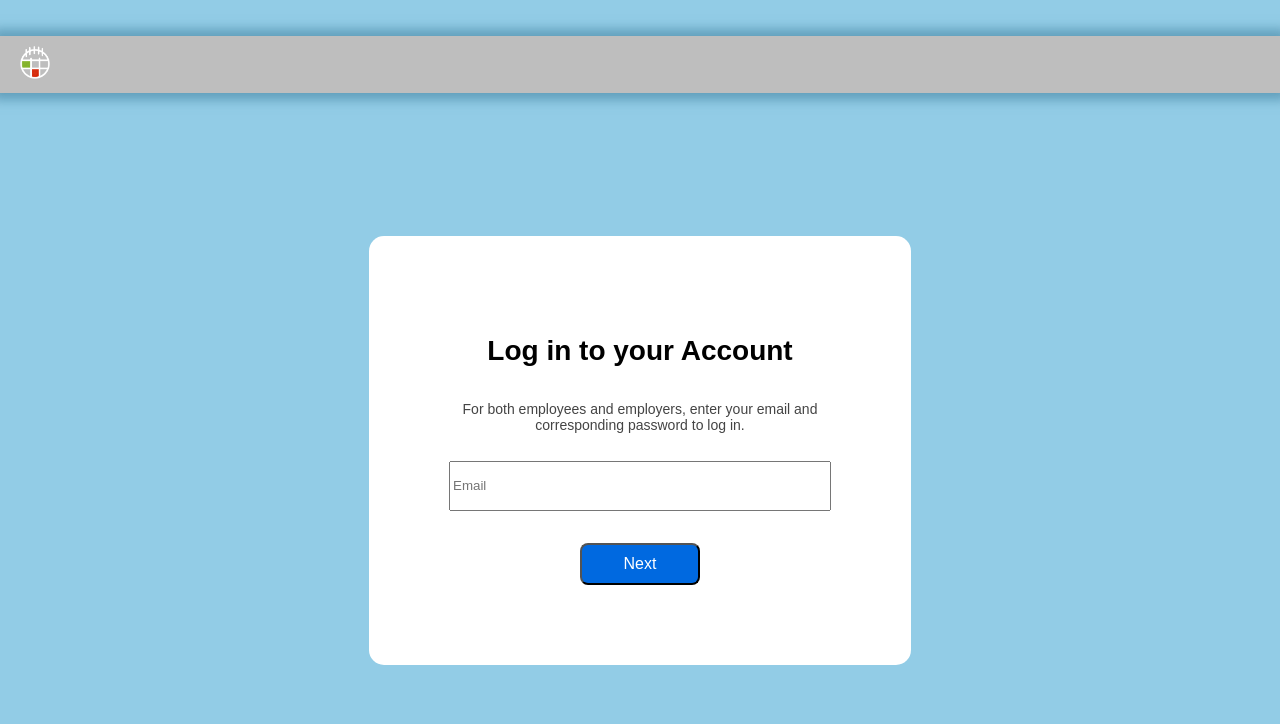
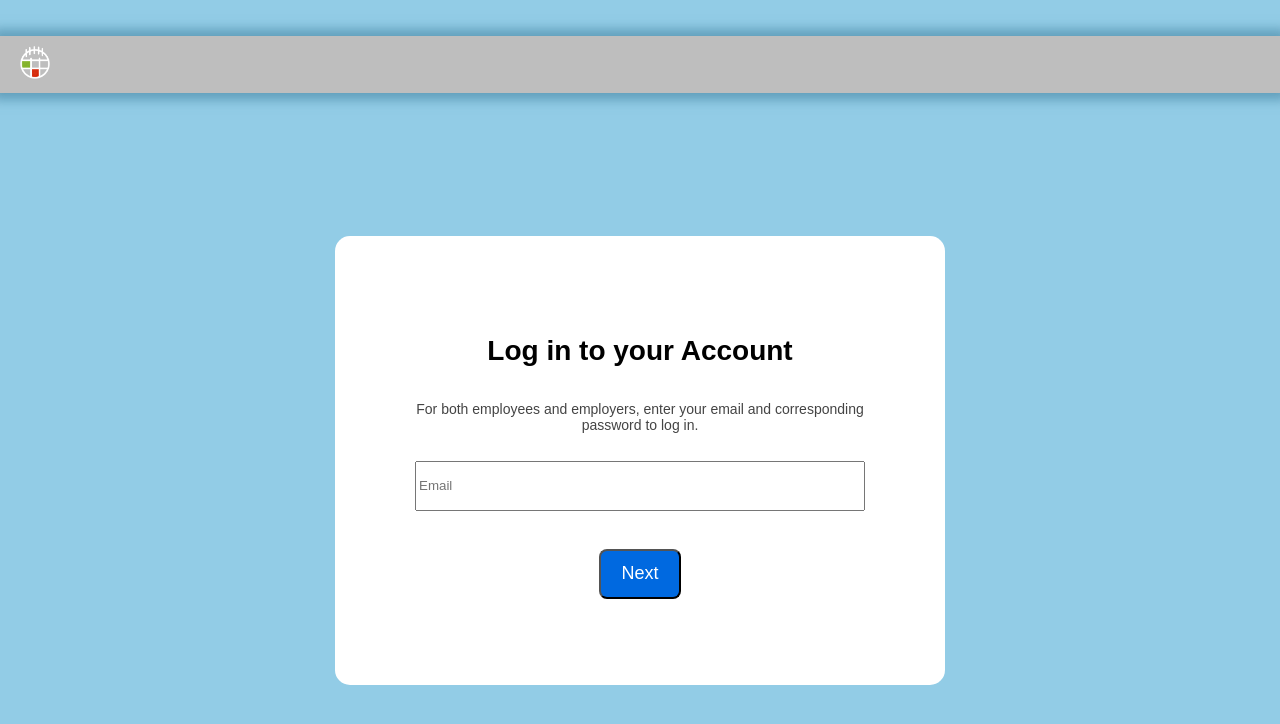
Before and after one commit to awkwardlook/Scheduler-App, a Vue app in the folder scheduler-app/: page /login in a window 1280 px wide. Shown: the top 724 px of the page. Built offline with nearby package versions, Linux system fonts and the light colour scheme; what vue-chartkick would draw is missing.

Commit message:
reusing button component for auth + landing page

```diff
--- a/scheduler-app/src/components/Button/Button.vue
+++ b/scheduler-app/src/components/Button/Button.vue
@@ -11,10 +11,10 @@
   transition-duration: 0.4s;
   color:white;
   background-color: #0069e0;
-  font-size: 24px;
-  height: 60px;
-  width: 240px;
-  padding: 10px 24px;;
+  font-size: 18px;
+  height: 50px;
+  width: auto;
+  padding: 10px 20px;;
   cursor: pointer;
 }
 
--- a/scheduler-app/src/components/LandingPage/LandingCard.vue
+++ b/scheduler-app/src/components/LandingPage/LandingCard.vue
@@ -8,10 +8,8 @@
         <p>Plan their schedule</p>
         <div class='hero-btns'>
         <a href="/login" class='hero-start'>
-            <button class='btns'>
-              GET STARTED
-            </button>
-          </a>
+          <v-button id="start-btn">GET STARTED</v-button>
+        </a>
         </div>
       </div>
       <br/>
@@ -56,6 +54,7 @@
 import Card from './Card.vue';
 import Footer from './Footer.vue';
 import Schedule from './FunctionSchedule.vue';
+import Button from '../Button/Button.vue'
 
 export default {
   name: "LandingCard",
@@ -63,6 +62,7 @@ export default {
     Card,
     Footer,
     Schedule,
+    'v-button': Button
   }
 }
 </script>
@@ -108,24 +108,12 @@ export default {
   margin-top: 32px;
 }
 
- .btns {
-  margin: 6px;
-  border-radius: 8px;
-  transition-duration: 0.4s;
-  color:white;
-  background-color: #0069e0;
+#start-btn {
   font-size: 24px;
+  font-weight: bold;
   height: 60px;
-  width: 240px;
-  padding: 10px 24px;;
-  cursor: pointer;
 }
 
-.btns:hover {
-  box-shadow: 0 12px 16px 0 rgba(0,0,0,0.24), 0 17px 50px 0 rgba(0,0,0,0.19);
-  background-color: #25deff; /* Green */
-  color: rgb(25, 27, 44);
-}
 
 .fa-play-circle {
   margin-left: 4px;
--- a/scheduler-app/src/components/LoginRegister/Loginbox.vue
+++ b/scheduler-app/src/components/LoginRegister/Loginbox.vue
@@ -5,7 +5,8 @@
     <div class="loginbox">
         <!-- fill in email first -->
         <div v-if = "emailEntered" class="backbuttondiv">
-            <button class="bbutton" @click="editEmail()">Back</button>
+            <v-button class="bbutton" type="button" @click="editEmail()">Back</v-button>
+            <!-- <button class="bbutton" @click="editEmail()">Back</button> -->
         </div>
         <form>
             <div class="loginformheader">
@@ -21,7 +22,8 @@
                     <input type="text" v-model = "email" id="loginforminputbox" placeholder="Email" required>
                 </div>
                 <br><br>
-                <button class = "emailbutton" type="button" @click="enterEmail()">Next</button>
+
+                <v-button type="button" @click="enterEmail()">Next</v-button>
             </div>
 
             <div v-else>
@@ -32,8 +34,11 @@
                 <br><br>
                 <div style="text-align: center;">
                     <!-- either login as employer or employee -->
-                    <button class = "passwordbutton" type="button" @click="loginEmployer()">Login As Employer</button>
-                    <button class = "passwordbutton" type="button" @click="loginEmployee()">Login As Employee</button>
+                    <v-button type="button" @click="loginEmployer()">Login As Employer</v-button>
+                    <v-button type="button" @click="loginEmployee()">Login As Employee</v-button>
+
+                    <!-- <button class = "passwordbutton" type="button" @click="loginEmployer()">Login As Employer</button> -->
+                    <!-- <button class = "passwordbutton" type="button" @click="loginEmployee()">Login As Employee</button> -->
                 </div>
             </div>
         </form>
@@ -46,6 +51,7 @@
 import { useRouter } from 'vue-router'
 import firebase from 'firebase'
 import Header from '../Header/Header.vue'
+import Button from '../Button/Button.vue'
 
 const auth = firebase.auth()
 const db = firebase.firestore()
@@ -55,15 +61,17 @@ const usersCollection = db.collection('users')
 
 export default {
     data(){
-        return{
+        return {
             email: "",
             emailEntered: false,
             password: "",
-            router: useRouter()
+            router: useRouter(),
+
         }
     },
     components: {
         Header,
+        'v-button': Button
     },
     methods: {
         enterEmail() {
@@ -146,7 +154,7 @@ export default {
     .loginbox{
         text-align: center;
         font-size: 14px;
-        width: 382px;
+        width: 450px;
         overflow: hidden;
         margin: auto;
         margin-top: 200px;
@@ -157,25 +165,12 @@ export default {
         border-radius: 15px ;
     }
     .bbutton{
-        background-color: #0069e0;
-        border-radius: 8px;
-        color: white;
-        padding: 10px 24px;
-        text-align: center;
-        text-decoration: none;
-        margin-left: -300px;
+        margin-left: -420px;
         margin-top: -300px;
+        margin-bottom: 40px;
         display: inline-block;
         font-size: 14px;
-        width: 100px;
-    }
-
-    .bbutton:hover {
-        box-shadow: 0 12px 16px 0 rgba(0,0,0,0.24), 0 17px 50px 0 rgba(0,0,0,0.19);
-        background-color: #25deff; /* Green */
-        color: rgb(25, 27, 44);
-        transition-duration: 0.4s;
-        cursor: pointer;
+        height: 40px;
     }
 
     /* to copy */
@@ -188,25 +183,6 @@ export default {
         background-color: none;
         color: rgb(68, 68, 68);
         text-align: center;
-    }
-    .emailbutton {
-        background-color: #0069e0;
-        border-radius: 8px;
-        color: white;
-        padding: 10px 24px;
-        text-align: center;
-        text-decoration: none;
-        display: inline-block;
-        font-size: 16px;
-        width: 120px;
-    }
-
-    .emailbutton:hover {
-        box-shadow: 0 12px 16px 0 rgba(0,0,0,0.24), 0 17px 50px 0 rgba(0,0,0,0.19);
-        background-color: #25deff; /* Green */
-        color: rgb(25, 27, 44);
-        transition-duration: 0.4s;
-        cursor: pointer;
     }
 
     /* email input  */
@@ -221,24 +197,4 @@ export default {
     #loginforminputbox{
         width: 100%;
     }
-    .passwordbutton {
-        background-color: #0069e0;
-        border-radius: 8px;
-        color: white;
-        padding: 10px 24px;
-        text-align: center;
-        text-decoration: none;
-        display: inline-block;
-        font-size: 14px;
-        width: 160px;
-        margin: 0px 14px;
-    }
-
-    .passwordbutton:hover {
-        box-shadow: 0 12px 16px 0 rgba(0,0,0,0.24), 0 17px 50px 0 rgba(0,0,0,0.19);
-        background-color: #25deff;
-        color: rgb(25, 27, 44);
-        transition-duration: 0.4s;
-        cursor: pointer;
-    }
 </style>
```
